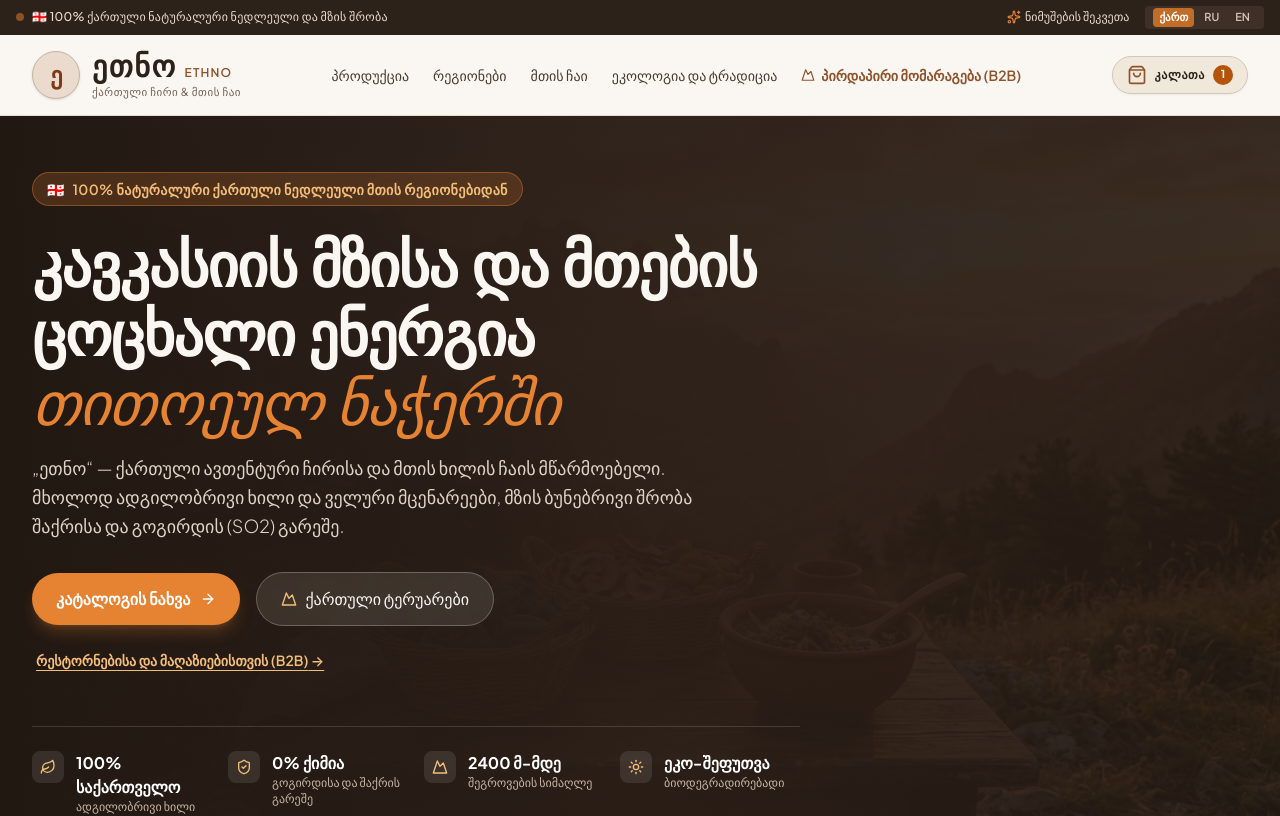
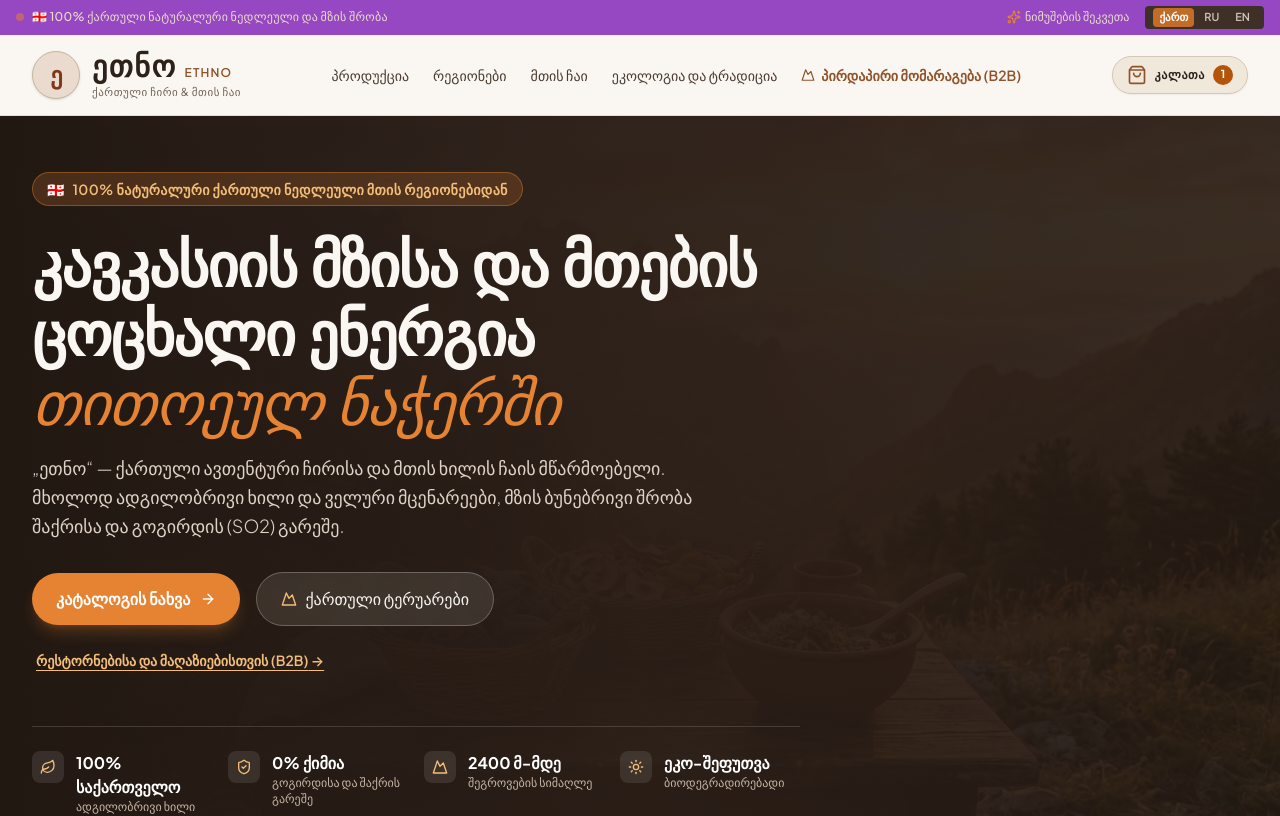
Before and after one commit to Tsokolovi/Ethno, a React (Vite) app: page / in a window 1280 px wide. Shown: the top 816 px of the page. Built offline with nearby package versions, Linux system fonts and the light colour scheme.

Commit message:
Change header background color from dark to purple

```diff
--- a/src/components/Header.tsx
+++ b/src/components/Header.tsx
@@ -32,7 +32,7 @@ export const Header: React.FC<HeaderProps> = ({
   return (
     <header className="sticky top-0 z-40 bg-[#FAF7F2]/95 backdrop-blur-md border-b border-[#E6DDD0] transition-all">
       {/* Top micro bar for authenticity & origin */}
-      <div className="bg-[#2D221A] text-[#EADBCE] text-xs py-1.5 px-4">
+      <div className="bg-[#9647c2] text-[#EADBCE] text-xs py-1.5 px-4">
         <div className="max-w-7xl mx-auto flex items-center justify-between">
           <div className="flex items-center gap-2">
             <span className="inline-block w-2 h-2 rounded-full bg-[#E58332] animate-pulse"></span>
```
